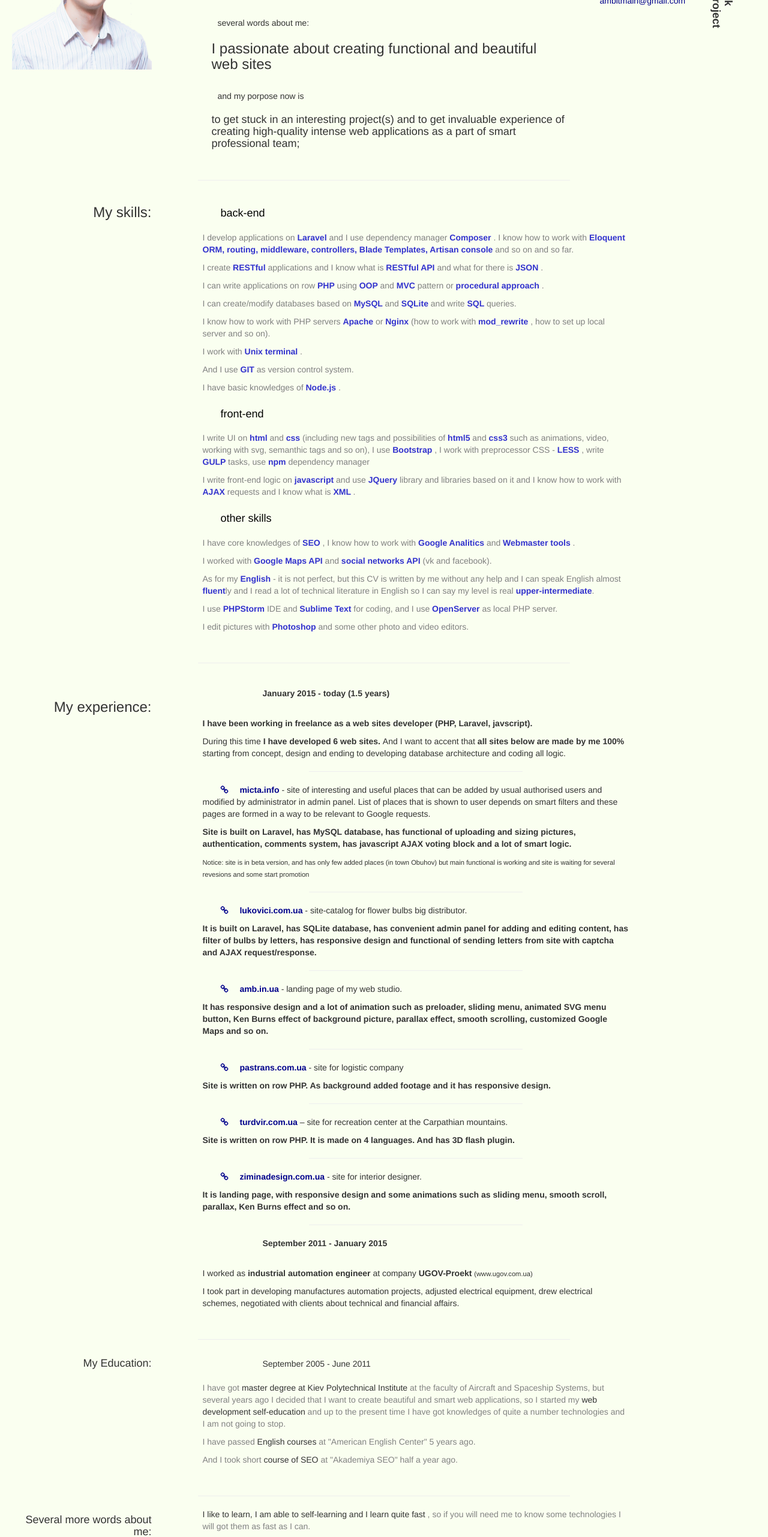
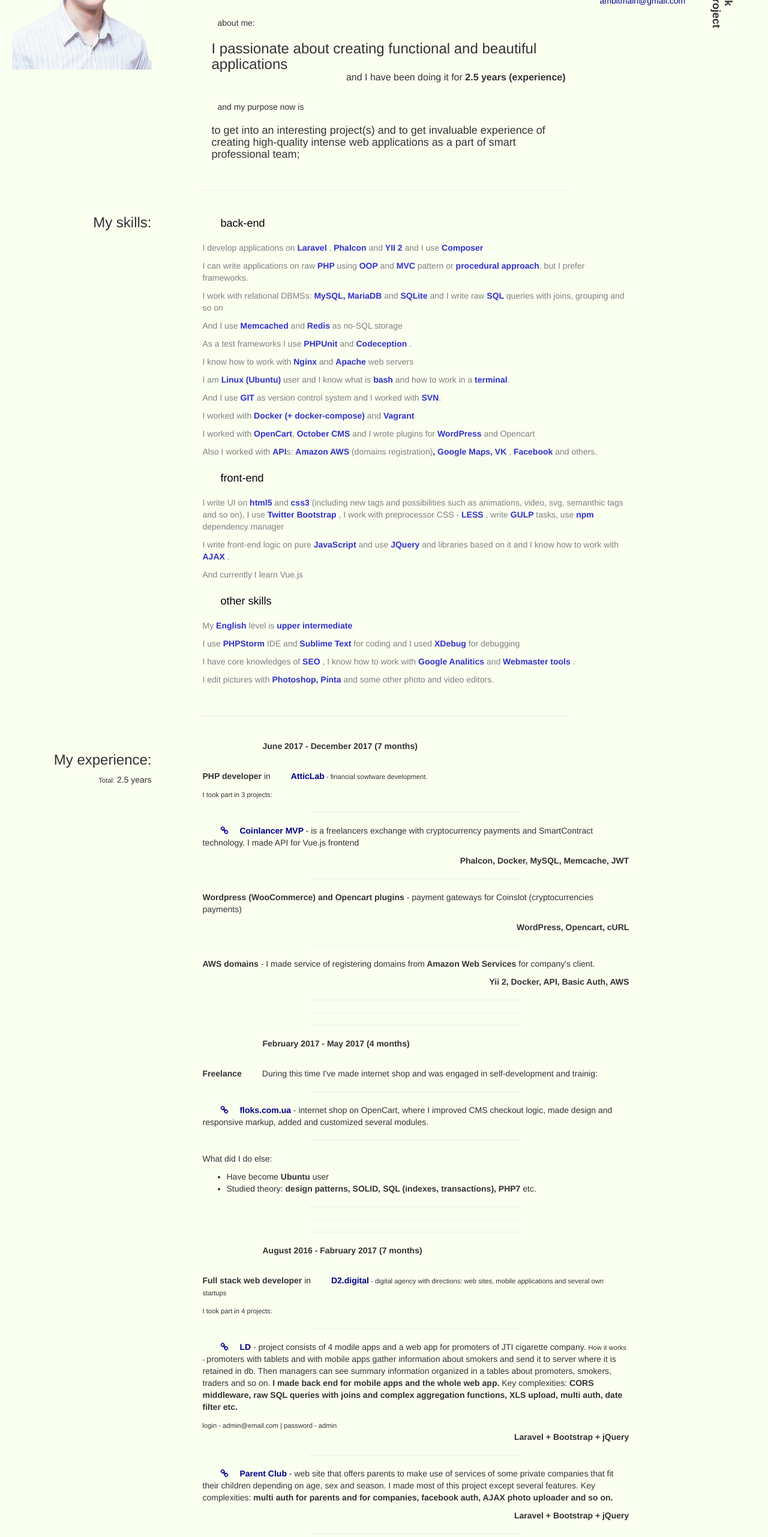
Before and after one commit to amb-it/amb-website, a website: page cv/index.html in a window 1280 px wide. Shown: the part 200-2763 px from the top of the page at 60% size. Drawn offline with nearby package versions, Linux system fonts and the light colour scheme.

Commit message:
add something

```diff
--- a/cv/index.html
+++ b/cv/index.html
@@ -5,7 +5,7 @@
 		<meta http-equiv="X-UA-Compatible" content="IE=edge">
 		<meta name="viewport" content="width=device-width, initial-scale=1">
 		<title>CV - Vladimir Voznyi</title>
-		<meta name="description" content="Vladimir Voznyi - PHP Laravel developer" />
+		<meta name="description" content="Vladimir Voznyi - PHP developer" />
 		<meta name="author" content="Vladimir Voznyi - Ambit Studio" />
 		<link rel="shortcut icon" href="../imgs/favicon.ico">
 
@@ -29,10 +29,10 @@
 			</div>
 
 			<div class="trigger_block">
-				<button class="btn btn-default" onclick="window.downloadFile('CV_PHP_developer_Vladimir_Voznyi.pdf')";><i class="fa fa-file-pdf-o"></i></button>
-				<button class="btn btn-default" onclick="window.print()"><i class="fa fa-print"></i></button>
-				<button class="btn btn-default" disabled="disabled" id="full">full version</button>
-				<button class="btn btn-info" id="short">short version</button>
+				<button class="btn btn-default" id="btn_download" data-toggle="tooltip" data-placement="bottom" onclick="window.downloadFile('CV_PHP_developer_Vladimir_Voznyi.pdf')" title="download CV"><i class="fa fa-file-pdf-o"></i></button>
+				<button class="btn btn-default" data-toggle="tooltip" data-placement="bottom" onclick="window.print()" title="print CV"><i class="fa fa-print"></i></button>
+				<button class="btn btn-default" disabled="disabled" id="full" data-toggle="tooltip" data-placement="bottom" title="show extended CV">full version</button>
+				<button class="btn btn-info" id="short" data-toggle="tooltip" data-placement="bottom" title="show brief CV">short version</button>
 			</div>
 
 			<div class="row top">
@@ -40,15 +40,15 @@
 					<img src="../imgs/vladimir_voznyi.png">
 				</div>
 				<div class="col-sm-6 top_text">
-					<h4>Hello, <b>my name is Vladimir</b>,</h4>
+					<h4>Hello, <b>my name is Vladimir Voznyi</b>,</h4>
 					<h4>and I am looking for job as</h4>
-					<h1>PHP Laravel developer</h1>
+					<h1>PHP developer</h1>
 
-					<div>several words about me:</div>
-					<h3>I passionate about creating functional and beautiful web&nbsp;sites</h3>
+					<div>about me:</div>
+					<h3>I passionate about creating functional and beautiful applications <br /> <span>and I have been doing it for <b>2.5 years (experience)</b></span></h3>
 
-					<div>and my porpose now is</div>
-					<h3 class="purpose">to get stuck in an interesting project(s) and to get invaluable experience of creating high-quality intense web applications as a part of smart professional team;</h3>
+					<div>and my purpose now is</div>
+					<h3 class="purpose">to get into an interesting project(s) and to get invaluable experience of creating high-quality intense web applications as a part of smart professional team;</h3>
 				</div>
 				<div class="col-sm-3">
 					<div>
@@ -67,25 +67,31 @@
 				</div>
 				<div class="col-sm-7">
 					<h4>back-end</h4>
-					<p><i>I develop applications on </i> Laravel <i> and I use dependency manager</i> Composer <i>. I know how to work with </i> Eloquent ORM, routing, middleware, controllers, Blade Templates, Artisan console <i> and so on and so far.</i></p>
-					<p><i>I create </i> RESTful <i> applications and I know what is </i> RESTful API <i> and what for there is </i> JSON <i>.</i></p>
-					<p><i>I can write applications on row </i> PHP <i>using </i> OOP <i>and </i> MVC <i>pattern or </i> procedural approach <i>.</i></p>
-					<p><i>I can create/modify databases based on </i> MySQL <i>and </i> SQLite <i>and write </i> SQL <i> queries.</i></p>
-					<p><i>I know how to work with PHP servers </i> Apache <i>or </i> Nginx <i>(how to work with </i> mod_rewrite <i>, how to set up local server and so on).</i></p>
-					<p><i>I work with </i> Unix terminal <i>.</i></p>
-					<p><i>And I use </i> GIT <i>as version control system.</i></p>
-					<p><i>I have basic knowledges of </i> Node.js <i>.</i></p>
+					<p><i>I develop applications on </i> Laravel <i>, </i> Phalcon <i>and </i> YII 2 <i> and I use </i> Composer</p>
+					<p><i>I can write applications on raw </i> PHP <i>using </i> OOP <i>and </i> MVC <i>pattern or </i> procedural approach<i>, but I prefer frameworks.</i></p>
+
+					<p><i>I work with relational DBMSs: </i> MySQL, MariaDB <i>and </i> SQLite <i> and I write raw </i> SQL <i> queries with joins, grouping and so on</i></p>
+					<p><i>And I use </i>Memcached <i>and</i> Redis <i>as no-SQL storage</i></p>
+
+					<p><i>As a test frameworks I use </i> PHPUnit <i> and </i> Codeception <i>.</i></p>
+					<p><i>I know how to work with</i> Nginx <i> and </i> Apache <i> web servers</i></p>
+					<p><i>I am </i>Linux (Ubuntu) <i> user and I know what is</i> bash <i>and how to work in a</i> terminal<i>.</i></p>
+					<p><i>And I use </i> GIT <i>as version control system and I worked with</i> SVN<i>.</i></p>
+					<p><i>I worked with </i>Docker (+ docker-compose) <i> and </i> Vagrant</p>
+					<p><i>I worked with </i>OpenCart<i>, </i>October CMS <i>and I wrote plugins for </i> WordPress <i>and Opencart</i></p>
+					<p><i>Also I worked with </i>API<i>s: </i> Amazon AWS <i>(domains registration)</i>, Google Maps, VK <i>, </i>Facebook<i> and others.</i></p>
+					<!-- <p><i>I worked with </i> Google Maps API <i> and</i> social networks API (vk and facebook)<i>.</i></p> -->
 
 					<h4 class="frontend">front-end</h4>
-					<p><i>I write UI on </i> html <i>and </i> css <i>(including new tags and possibilities of </i> html5 <i>and </i> css3 <i>such as animations, video, working with svg, semanthic tags and so on), I use </i> Bootstrap <i>, I work with preprocessor CSS - </i> LESS <i>, write</i> GULP <i> tasks, use</i> npm <i> dependency manager</i></p>
-					<p><i>I write front-end logic on </i> javascript <i> and use</i> JQuery <i> library and libraries based on it and I know how to work with</i> AJAX <i> requests and I know what is</i> XML <i>.</i></p>
+					<p><i>I write UI on </i> html5 <i>and </i> css3 <i>(including new tags and possibilities such as animations, video, svg, semanthic tags and so on), I use </i> Twitter Bootstrap <i>, I work with preprocessor CSS - </i> LESS <i>, write</i> GULP <i> tasks, use</i> npm <i> dependency manager</i></p>
+					<p><i>I write front-end logic on pure </i> JavaScript <i> and use</i> JQuery <i> and libraries based on it and I know how to work with</i> AJAX <i>.</i></p>
+					<p><i>And currently I learn Vue.js</i></p>
 
 					<h4>other skills</h4>
+					<p><i>My </i>English <i> level is</i> upper intermediate</p>
+					<p><i>I use </i> PHPStorm <i> IDE and</i> Sublime Text <i> for coding and I used </i> XDebug <i> for debugging</i></p>
 					<p><i>I have core knowledges of </i> SEO <i>, I know how to work with </i> Google Analitics <i>and</i> Webmaster tools <i>.</i></p>
-					<p><i>I worked with </i> Google Maps API <i> and</i> social networks API <i> (vk and facebook).</i></p>
-					<p><i>As for my </i> English <i> - it is not perfect, but this CV is written by me without any help and I can speak English almost</i> fluent<i>ly and I read a lot of technical literature in English so I can say my level is real </i> upper-intermediate<i>.</i></p>
-					<p><i>I use </i> PHPStorm <i> IDE and</i> Sublime Text <i> for coding, and I use</i> OpenServer <i> as local PHP server.</i></p>
-					<p><i>I edit pictures with </i> Photoshop <i> and some other photo and video editors.</i></p>
+					<p><i>I edit pictures with </i> Photoshop, Pinta <i> and some other photo and video editors.</i></p>
 				</div>
 			</div>
 
@@ -94,65 +100,151 @@
 			<div class="row experience">
 				<div class="col-sm-3">
 					<h3>My experience:</h3>
+					<div><small>Total:</small> 2.5 years</div>
 				</div>
 				<div class="col-sm-7">
 					<p class="date">
-						January 2015 - today (1.5 years)
+						June 2017 - December 2017 (7 months)
 					</p>
 					<p>
-						I have been working in freelance as a web sites developer (PHP, Laravel, javscript).
+						PHP developer <i>in</i> <a href="http://atticlab.net/" target="_blank">AtticLab</a><i><small> - financial sowtware development.</small></i>
 					</p>
+					<p><i><small>I took part in 3 projects:</small></i></p>
+					<hr>
 
-					<p><i>During this time </i> I have developed 6 web sites. <i> And I want to accent that </i> all sites below are made by me 100% <i> starting from concept, design and ending to developing database architecture and coding all logic.</i></p>
+					<div>
+						<p><a href="http://coinlancer.io" target="_blank"><i class="fa fa-link"> </i> Coinlancer MVP </a> <i> - is a freelancers exchange with cryptocurrency payments and SmartContract technology. I made API for Vue.js frontend</i></p>
+						<p class="text-right">Phalcon, Docker, MySQL, Memcache, JWT</p>
+					</div>
+					<hr>
+
+					<div>
+						<p>Wordpress (WooCommerce) and Opencart plugins <i> - payment gateways for Coinslot (cryptocurrencies payments)</i></p>
+						<p class="text-right">WordPress, Opencart, cURL</p>
+					</div>
+					<hr>
+
+					<div>
+						<p>AWS domains<i> - I made service of registering domains from</i> Amazon Web Services <i>for company's client.</i></p>
+						<p class="text-right">Yii 2, Docker, API, Basic Auth, AWS</p>
+					</div>
+					<hr>
+					<hr>
+					<hr>
+
+
+					<p class="date">
+						February 2017 - May 2017 (4 months)
+					</p>
+					<p>
+						Freelance  <a href="#"></a> <i>During this time I've made internet shop and was engaged in self-development and trainig:</i>
+					</p>
+					<hr>
+
+					<div>
+						<p><a href="http://floks.com.ua" target="_blank"><i class="fa fa-link"> </i> floks.com.ua </a> <i> - internet shop on OpenCart, where I improved CMS checkout logic, made design and responsive markup, added and customized several modules.</i>
+					</div>
+					<hr>
+
+					<div>
+						<p>
+							<i>What did I do else:</i>
+							<ul>
+								<li><i>Have become </i>Ubuntu<i> user</i></li>
+								<li><i>Studied theory: </i>design patterns, SOLID, SQL (indexes, transactions), PHP7 <i>etc.</i></li>
+							</ul>
+						</p>
+					</div>
+					<hr>
+					<hr>
+					<hr>
+
+
+					<p class="date">
+						August 2016 - Fabruary 2017 (7 months)
+					</p>
+					<p>
+						Full stack web developer <i>in</i> <a href="http://d2.digital" target="_blank">D2.digital</a><i><small> - digital agency with directions: web sites, mobile applications and several own startups</small></i>
+					</p>
+					<p><i><small>I took part in 4 projects:</small></i></p>
+					<hr>
+
+					<div>
+						<p><a href="http://1042284.ambit.web.hosting-test.net" target="_blank"><i class="fa fa-link"> </i> LD </a> <i> - project consists of 4 modile apps and a web app for promoters of JTI cigarette company. <small>How it works - </small> promoters with tablets and with mobile apps gather information about smokers and send it to server where it is retained in db. Then managers can see summary information organized in a tables about promoters, smokers, traders and so on.</i> I made back end for mobile apps and the whole web app. <i>Key complexities:</i> CORS middleware, raw SQL queries with joins and complex aggregation functions, XLS upload, multi auth, date filter etc.</p>
+						<small><i>login - admin@email.com | password - admin</i></small>
+						<p class="text-right">Laravel + Bootstrap + jQuery</p>
+					</div>
+					<hr>
+
+					<div>
+						<p><a href="" style="pointer-events: none;"><i class="fa fa-link"></i> Parent Club </a> <i> - web site that offers parents to make use of services of some private companies that fit their children depending on age, sex and season. I made most of this project except several features. Key complexities:</i> multi auth for parents and for companies, facebook auth, AJAX photo uploader and so on.</p>
+						<p class="text-right">Laravel + Bootstrap + jQuery</p>
+					</div>
+					<hr>
+
+					<div>
+						<p><a href="http://d2.digital/project/pure_line.html" target="_blank"> <i class="fa fa-link"></i> Чистая линия </a> <i> - web showcase of company products.</i> I customized CMS and integrated layouts.</p>
+						<p class="text-right">OpenCart</p>
+					</div>
+					<hr>
+
+					<div>
+						<p><a href="http://d2.digital/page/axe_tattoo" target="_blank"> <i class="fa fa-link"></i> Axe Tattoo </a> <i> - mobile app that add tattoo to a picture. I made several feaures such as</i> social networks auth <i>and some other logic.</i></p>
+						<p class="text-right">Laravel</p>
+					</div>
+					<hr>
+					<hr>
+
+					<p class="date">
+						June 2015 - August 2016 (1 year)
+					</p>
+					<p>Freelance<a href="#"></a><i> - I worked as a web sites developer (PHP, Laravel, javscript).</i>
+					</p>
+					<p><small><i>During this time </i> I have developed 6 web sites. <i> And I want to accent that </i> all sites below are made by me 100% <i> starting from concept, design and ending to developing database architecture and coding all logic.</i></small></p>
 
 					<hr>
 
 					<div>
-						<p><a href="http://micta.info" target="_blank"> <i class="fa fa-link"> </i> micta.info </a> <i> - site of interesting and useful places that can be added by usual authorised users and modified by administrator in admin panel. List of places that is shown to user depends on smart filters and these pages are formed in a way to be relevant to Google requests. </i></p>
+						<p><a href="http://784460.ugov.web.hosting-test.net/" target="_blank"> <i class="fa fa-link"> </i> mista.info </a> <i> - site of interesting and useful places that can be added by usual authorised users and modified by administrator in admin panel. List of places that is shown to user depends on smart filters and these pages are formed in a way to be relevant to Google requests. </i></p>
 						<p>Site is built on Laravel, has MySQL database, has functional of uploading and sizing pictures, authentication, comments system, has javascript AJAX voting block and a lot of smart logic.</p>
-						<p><i><small>Notice: site is in beta version, and has only few added places (in town Obuhov) but main functional is working and site is waiting for several revesions and some start promotion</small></i></p>
+						<p><i><small>Notice: as I don't have time on it I stoped to pay for hosting so now it is not working</small></i></p>
 					</div>
+					<hr>
 
+					<div>
+						<p><a href="http://ziminadesign.com.ua" target="_blank"><i class="fa fa-link"></i> ziminadesign.com.ua </a><i> - site for interior designer.</i></p>
+						<p>It is landing page, with responsive design and some animations such as sliding menu, smooth scroll, parallax, Ken Burns effect and so on. And I made blog on October CMS.</p>
+					</div>
 					<hr>
 
 					<div>
 						<p><a href="http://lukovici.com.ua" target="_blank"> <i class="fa fa-link"></i> lukovici.com.ua </a> <i> - site-catalog for flower bulbs big distributor.</i></p>
 						<p>It is built on Laravel, has SQLite database, has convenient admin panel for adding and editing content, has filter of bulbs by letters, has responsive design and functional of sending letters from site with captcha and AJAX request/response.</p>
 					</div>
-
 					<hr>
 
 					<div class="ambinua">
 						<p><a href="http://amb.in.ua" target="_blank"><i class="fa fa-link"></i> amb.in.ua</a> <i>  - landing page of my web studio.</i></p>
 						<p>It has responsive design and a lot of animation such as preloader, sliding menu, animated SVG menu button, Ken Burns effect of background picture, parallax effect, smooth scrolling, customized Google Maps and so on.</p>
 					</div>
-
 					<hr>
 
 					<div>
 						<p><a href="http://pastrans.com.ua" target="_blank"><i class="fa fa-link"></i> pastrans.com.ua </a><i> - site for logistic company</i></p>
 						<p>Site is written on row PHP. As background added footage and it has responsive design.</p>
 					</div>
-
 					<hr>
 
 					<div>
 						<p><a href="http://turdvir.com.ua" target="_blank"><i class="fa fa-link"></i> turdvir.com.ua </a><i> – site for recreation center at the Carpathian mountains.</i></p>
 						<p>Site is written on row PHP. It is made on 4 languages. And has 3D flash plugin.</p>
 					</div>
-
 					<hr>
-
-					<div>
-						<p><a href="http://ziminadesign.com.ua" target="_blank"><i class="fa fa-link"></i> ziminadesign.com.ua </a><i> - site for interior designer.</i></p>
-						<p>It is landing page, with responsive design and some animations such as sliding menu, smooth scroll, parallax, Ken Burns effect and so on.</p>
-					</div>
-
 					<hr>
 
 					<div>
 						<p class="date">September 2011 - January 2015</p>
-						<p><i>I worked as </i> industrial automation engineer <i> at company </i> UGOV-Proekt <i> <small>(www.ugov.com.ua)</small> </i></p>
+						<p><i>I worked as </i> industrial automation engineer <i> at company </i><a href="http://ugov.com.ua" target="_blank"> UGOV-Proekt </a></p>
 						<p></p>
 						<p><i>I took part in developing manufactures automation projects, adjusted electrical equipment, drew electrical schemes, negotiated with clients about technical and financial affairs.</i></p>
 					</div>
@@ -171,7 +263,7 @@
 						<i>I have got </i> master degree at Kiev Polytechnical Institute <i> at the faculty of Aircraft and Spaceship Systems, but several years ago I decided that I want to create beautiful and smart web applications, so I started my</i> web development self-education <i> and up to the present time I have got knowledges of quite a number technologies and I am not going to stop.</i>
 					</p>
 					<p><i>I have passed </i> English courses <i> at "American English Center" 5 years ago.</i></p>
-					<p><i>And I took short </i> course of SEO <i> at "Akademiya SEO" half a year ago.</i></p>
+					<p><i>And I took short </i> course of SEO <i> at "Akademiya SEO"</i></p>
 				</div>
 			</div>
 
@@ -198,7 +290,7 @@
 
 		</div>
 
-	    <script src="https://ajax.googleapis.com/ajax/libs/jquery/1.11.0/jquery.min.js"></script>
+	  <script src="https://ajax.googleapis.com/ajax/libs/jquery/1.11.0/jquery.min.js"></script>
 		<script src="https://maxcdn.bootstrapcdn.com/bootstrap/3.3.6/js/bootstrap.min.js" integrity="sha384-0mSbJDEHialfmuBBQP6A4Qrprq5OVfW37PRR3j5ELqxss1yVqOtnepnHVP9aJ7xS" crossorigin="anonymous"></script>
 
 		<script src="../js/cv.js"></script>
--- a/src/cv.less
+++ b/src/cv.less
@@ -64,6 +64,15 @@ hr {
 		font-weight: bold;
 		padding-left: 100px;
 		padding-top:20px;
+	}
+	.top_text {
+		h3 {
+			span {
+				display: block;
+				text-align: right;
+				font-size: medium;
+			}
+		}
 	}
 	&>div:nth-child(3) {
 		padding-top:100px;
```
Also changed, not shown: js/cv.js (+8 -1 lines), css/cv.css, 2 other files.
